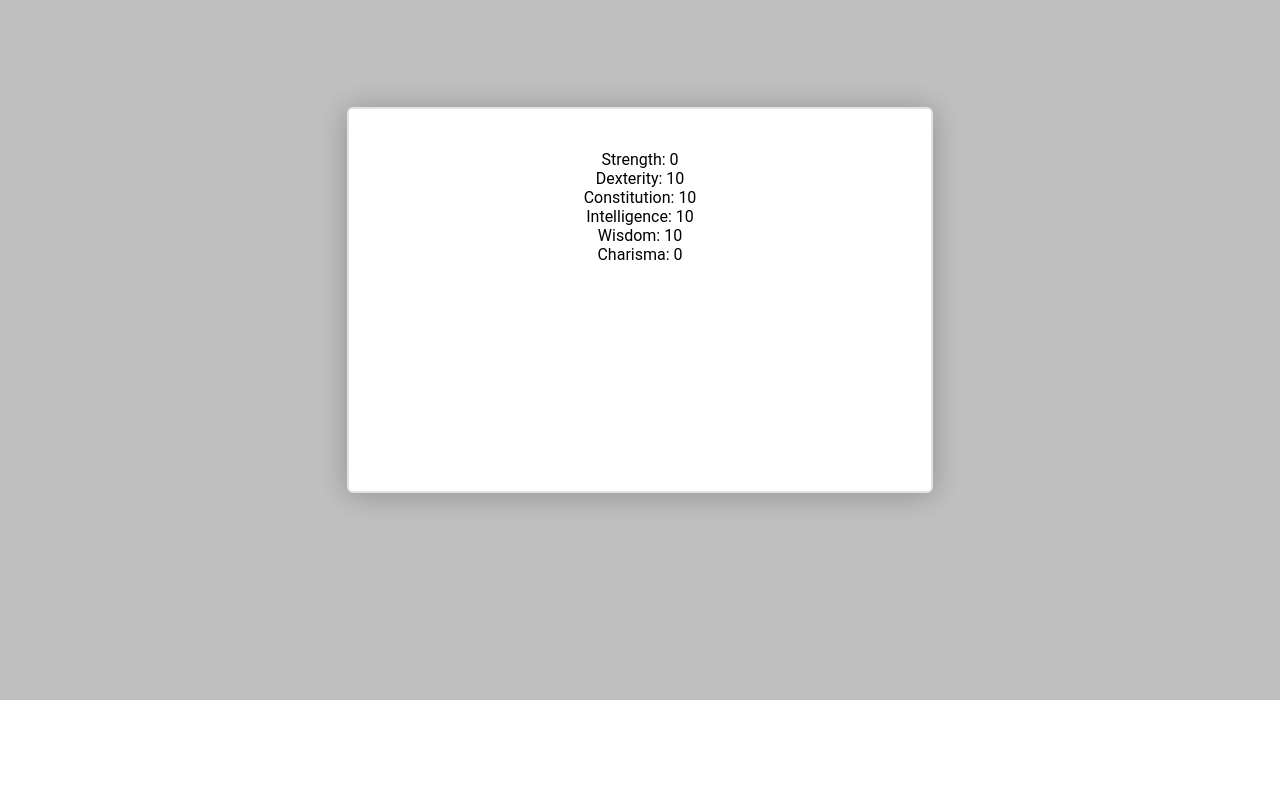
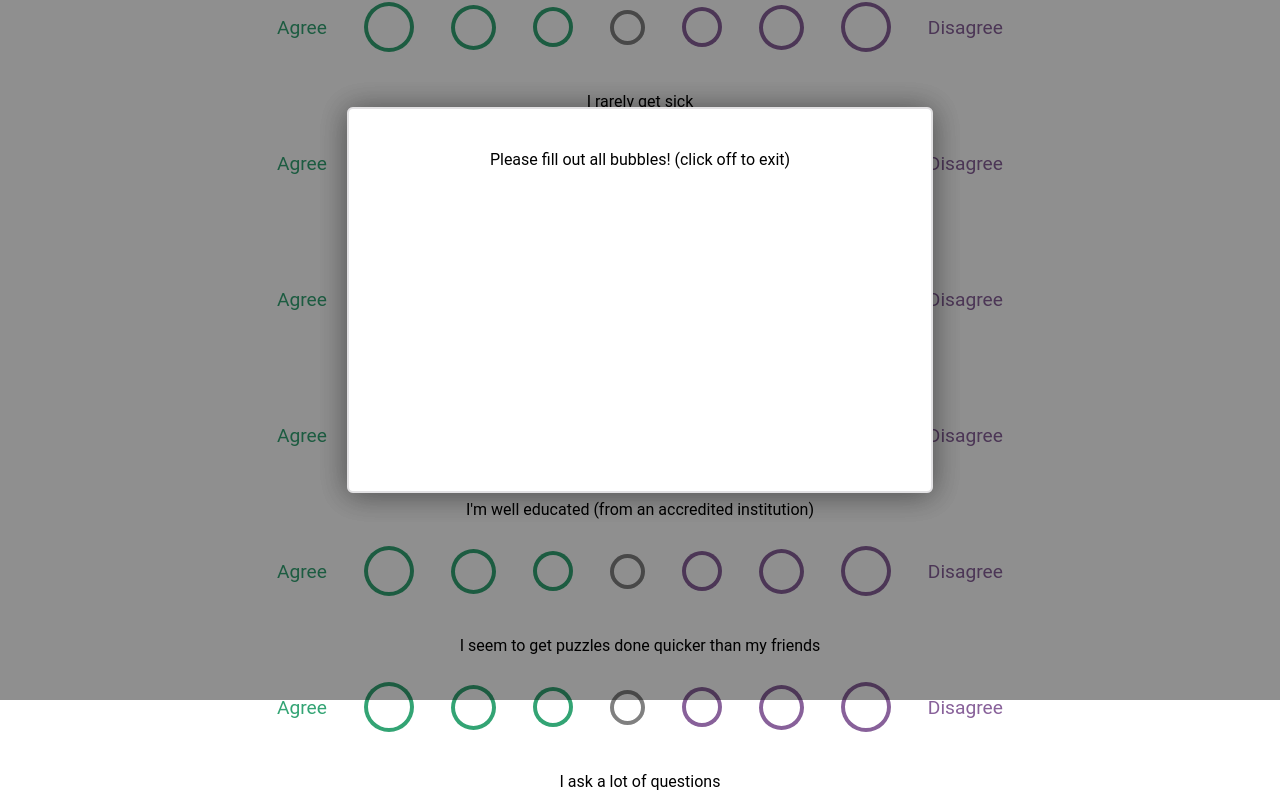
Before and after one commit to JonasKlare/dndquiz, a React (Create React App) app: page / in a window 1280 px wide. Shown: the part 900-1700 px from the top of the page. Before the commit the page ends 800 px from the top, so only its background shows below. Built offline with nearby package versions, Linux system fonts and the light colour scheme.

Commit message:
Adding new questions and fixing up some bugs with the addition

```diff
--- a/package.json
+++ b/package.json
@@ -1,5 +1,6 @@
 {
   "name": "dndquiz",
+  "homepage": "https://jonasklare.github.io/dndquiz",
   "version": "0.1.0",
   "private": true,
   "dependencies": {
--- a/src/Questions.tsx
+++ b/src/Questions.tsx
@@ -1,4 +1,57 @@
 export const Questions: string =
 `I'm stronger than all of my friends,str,1
-I'm cuter than all my friends,cha,1
-I'm sicker than all my friends,cha,1`
+I'll perform feats of athleticism,str,1,
+I exercise consistently,str,1,
+I'm good at catching things- like balls,dex,1,
+I have nice hand writing, dex, 1,
+I'm considered fast, dex, 1,
+I have a fast reaction time (check for yourself at https://humanbenchmark.com/tests/reactiontime),dex,3
+I rarely get sick,con,1
+I'm tire slower than everyone else in group endurance activities (i.e. hiking),con,1,
+I concentrate on things well despite things happening around me,con,1
+I'm well educated (from an accredited institution),int,2,
+I seem to get puzzles done quicker than my friends, int, 1,
+I ask a lot of questions, int, 1,
+I'm cuter than all my friends,cha,1,
+I'm sicker than all my friends,cha,1,
+I consistently journal and/or reflect on happenings in my life,wis,2,
+I have a lot of empathy compared to other people,wis,1,
+I don't hesitate when it comes to decision making,wis,1,
+People seek out my advice for many different kinds of problems,wis,1,
+People see me as a natural leader,cha,1
+I feel confident in social situations,cha,2
+I'm a persuasive person,cha,1
+People often compliment my personality,cha,1
+People often compliment my appearance,cha,1`
+
+
+
+/**
+ * STR: Looking at strength levels
+ *      Strength comparison to friends
+ *      Take a look at skills u may have?
+ * DEX: Good at hand eye coordination, agility, reflexes, fine motor skills, speed
+ *      Skills
+ * CON: Acts of Stamina
+ *      Preventing sickness / strong immunity
+ *      Skills
+ * WIS: Keep a journal
+ *      Empathy, compassion
+ *      Emotional regulation?
+ *      Decisiveness
+ *      Social Advising
+ * INT: Highest level of education (manage state)
+ *      Seem to get things done quicker than friends
+ *      You ask a lot of questions
+ *      High school was easy
+ *      College was easy
+ * CHA: people see you as a natural leader
+ *      you feel confident in social situations
+ *      you're a persuasive person
+ *      people often comment on your personality
+ *      you recieve compliments on your appearance
+ *
+ * Solitude (int) vs Groups (cha)
+ * Follow heart vs brain
+ * easier to continue walking or continue working
+ */
--- a/src/components/bubbleQuestion/BubbleQuestion.tsx
+++ b/src/components/bubbleQuestion/BubbleQuestion.tsx
@@ -10,6 +10,7 @@ import styles from './BubbleQuestion.module.css';
 export interface IBubbleQuestionProps {
     question: String;
     onClick: (id: number) => void;
+    scale?: String[];
 };
 
 export const BubbleQuestion: React.FC<IBubbleQuestionProps> = props => {
@@ -46,48 +47,90 @@ export const BubbleQuestion: React.FC<IBubbleQuestionProps> = props => {
             </div>
 
             <div className={styles.selector}>
-                <div className={styles.agree}>
+                {!props.scale && <div className={styles.agree}>
                     Agree
-                </div>
+                </div>}
+
+                <div>
+                    {props.scale && <div className={styles.scaleText}>
+                        {props.scale[0]}
+                    </div>}
 
                     <div onClick={() => handleClickCircle(0)} className={styles.largeContainer}>
                         {selected[0] && <div className={styles.leftCircleSelected} />}
                         {!selected[0] && <div className={styles.leftCircle} />}
                     </div>
+                </div>
+
+                <div>
+                    {props.scale && <div className={styles.scaleText}>
+                        {props.scale[1]}
+                    </div>}
 
                     <div onClick={() => handleClickCircle(1)} className={styles.medContainer}>
                         {selected[1] && <div className={styles.leftCircleSelected} />}
                         {!selected[1] && <div className={styles.leftCircle} />}
                     </div>
+                </div>
+
+                <div>
+                    {props.scale && <div className={styles.scaleText}>
+                        {props.scale[2]}
+                    </div>}
 
                     <div onClick={() => handleClickCircle(2)} className={styles.smallContainer}>
                         {selected[2] && <div className={styles.leftCircleSelected} />}
                         {!selected[2] && <div className={styles.leftCircle} />}
                     </div>
+                </div>
+
+                <div>
+                    {props.scale && <div className={styles.scaleText}>
+                        {props.scale[3]}
+                    </div>}
 
                     <div onClick={() => handleClickCircle(3)} className={styles.tinyContainer}>
                         {selected[3] && <div className={styles.neutralCircleSelected} />}
                         {!selected[3] && <div className={styles.neutralCircle} />}
                     </div>
+                </div>
+
+                <div>
+                    {props.scale && <div className={styles.scaleText}>
+                        {props.scale[4]}
+                    </div>}
 
                     <div onClick={() => handleClickCircle(4)} className={styles.smallContainer}>
                         {selected[4] && <div className={styles.rightCircleSelected} />}
                         {!selected[4] && <div className={styles.rightCircle} />}
                     </div>
+                </div>
+
+                <div>
+                    {props.scale && <div className={styles.scaleText}>
+                        {props.scale[5]}
+                    </div>}
 
                     <div onClick={() => handleClickCircle(5)} className={styles.medContainer}>
                         {selected[5] && <div className={styles.rightCircleSelected} />}
                         {!selected[5] && <div className={styles.rightCircle} />}
                     </div>
+                </div>
+
+                <div>
+                    {props.scale && <div className={styles.scaleText}>
+                        {props.scale[5]}
+                    </div>}
 
                     <div onClick={() => handleClickCircle(6)} className={styles.largeContainer}>
                         {selected[6] && <div className={styles.rightCircleSelected} />}
                         {!selected[6] && <div className={styles.rightCircle} />}
                     </div>
+                </div>
 
-                <div className={styles.disagree}>
+                {!props.scale && <div className={styles.disagree}>
                     Disagree
-                </div>
+                </div>}
             </div>
         </div>
     )
--- /dev/null
+++ b/src/components/notFilledModal/NotFilledModal.module.css
@@ -0,0 +1,45 @@
+.root {
+    position: fixed;
+    left: 0;
+    top: 0;
+    width: 100vw;
+    height: 100vh;
+    z-index: 10000;
+    overflow-y: hidden;
+}
+
+    .root.visible {
+        transform: translateY(0);
+    }
+
+    .root.hidden {
+        transform: translateY(100vh);
+        transition: transform;
+    }
+
+    .backdrop {
+        width: 100%;
+        height: 100%;
+        background: rgb(0,0,0,.25);
+    }
+
+    .modal {
+        position: fixed;
+        left: 50%;
+        top: 50%;
+        transform: translate(-50%, -50%);
+        max-width: 90vw;
+        max-height: 90vh;
+        overflow: auto;
+        border-radius: 6px;
+        box-shadow: 0 2px 30px 0 rgba(0, 0, 0, 0.25);
+        border: 2px solid #e2e1e3;
+        background-color: #fff;
+        padding: 16px;
+      }
+
+        .response {
+            padding: 25px;
+            width: 500px;
+            height: 300px;
+        }
--- /dev/null
+++ b/src/components/notFilledModal/NotFilledModal.tsx
@@ -0,0 +1,44 @@
+import _ from 'lodash';
+import * as React from 'react';
+
+import styles from './NotFilledModal.module.css';
+
+export interface INotFilledModalProps {
+    visible: boolean;
+
+    onClose: () => void;
+};
+
+
+export const NotFilledModal: React.FC<INotFilledModalProps> = props => {
+    const refContainer = React.useRef<HTMLDivElement | null>(null);
+
+    React.useEffect(() => {
+        function handleWheel(event: MouseEvent) {
+            const elContainer = refContainer.current;
+            if(elContainer && event.target && props.visible) {
+                event.preventDefault();
+            }
+
+        }
+
+        document.addEventListener('wheel', handleWheel, {passive: false});
+        return () => document.removeEventListener('wheel', handleWheel);
+    }, [props]);
+
+    return (
+        <div
+            ref={refContainer}
+            className={`${styles.root} ${props.visible ? styles.visible : styles.hidden}`}>
+            <div
+                className={styles.backdrop}
+                onClick={props.onClose} />
+
+            <div className={styles.modal}>
+                <div className={styles.response}>
+                    Please fill out all bubbles! (click off to exit)
+                </div>
+            </div>
+        </div>
+    );
+}
--- a/src/dataService.tsx
+++ b/src/dataService.tsx
@@ -17,6 +17,9 @@ export const convertCsvToData = () => {
 
     const fullData = _.map(rows, row => {
         const delimitedInfo = _.split(row, ',')
+
+        //Check if the size is of size 9, if it is, interpret that as a scale
+
         return ({
             question: delimitedInfo[0],
             attribute: delimitedInfo[1],
--- a/src/pages/dndQuiz/DndQuiz.tsx
+++ b/src/pages/dndQuiz/DndQuiz.tsx
@@ -8,6 +8,7 @@ import { FacebookIcon, FacebookShareButton,
 
 import { BubbleQuestion } from '../../components/bubbleQuestion/BubbleQuestion';
 import { AnswerModal } from '../../components/answerModal/AnswerModal';
+import { NotFilledModal } from '../../components/notFilledModal/NotFilledModal';
 
 import styles from './DndQuiz.module.css';
 
@@ -19,9 +20,9 @@ export interface IDndQuizProps {
 
 
 export const DndQuiz: React.FC<IDndQuizProps> = props => {
-    //TODO(jonask): change the website link once we have a website!
-    const websiteLink = "https://www.jonasklare.com";
+    const websiteLink = "https://jonasklare.github.io/dndquiz/";
     const [isAnswerVisible, setIsAnswerVisible] = React.useState(false);
+    const [isNotFilledVisible, setIsNotFilledVisible] = React.useState(false);
     const [data, setData] = React.useState(_.map(dataService.convertCsvToData(), row => {
         return {
             ...row,
@@ -41,6 +42,12 @@ export const DndQuiz: React.FC<IDndQuizProps> = props => {
                 result={result}
                 visible={isAnswerVisible} />
 
+            <NotFilledModal
+                onClose={() => {
+                    setIsNotFilledVisible(!isNotFilledVisible);
+                }}
+                visible={isNotFilledVisible} />
+
             {_.map(data, (row, index) => (
                 <BubbleQuestion
                     onClick={(id) => {
@@ -59,16 +66,20 @@ export const DndQuiz: React.FC<IDndQuizProps> = props => {
             <div
                 className={styles.submitButton}
                 onClick={() => {
-                    let hasUnfilledSelection = true;
+                    let hasUnfilledSelection = false;
                     _.map(data, row => {
-                        if ((row.selected-3) === -1) {
-                            hasUnfilledSelection = false;
+                        if ((row.selected) === -1) {
+                            hasUnfilledSelection = true;
                         }
                     });
 
-                    if (hasUnfilledSelection) {
+                    if (!hasUnfilledSelection) {
                         setResult(calculateResults(data))
                         setIsAnswerVisible(!isAnswerVisible)
+                    }
+                    else {
+                        console.log("not filled")
+                        setIsNotFilledVisible(!isNotFilledVisible)
                     }
                 }}>
                 <div className={styles.submitButtonText}>
@@ -146,30 +157,32 @@ const calculateResults = (data: ISelectedQuestionData[]) => {
     //Could use this switch statement to store which sections aren't finished in the form Whenever there is a 0 value,
     //  add to a 'missing val' block
     _.map(data, row => {
+
+        const calculatedValue = 6 - row.selected;
         switch(row.attribute) {
             case "str":
-                console.log(row)
-                statBlock.str += row.selected * row.value;
+                statBlock.str += calculatedValue * row.value;
                 maxStatBlock.str += maxSelectedValue * row.value
                 break;
             case "dex":
-                statBlock.dex += row.selected * row.value;
+                statBlock.dex += calculatedValue * row.value;
                 maxStatBlock.dex += maxSelectedValue * row.value
                 break;
             case "con":
-                statBlock.con += row.selected * row.value;
+                statBlock.con += calculatedValue * row.value;
                 maxStatBlock.con += maxSelectedValue * row.value
                 break;
             case "int":
-                statBlock.int += row.selected * row.value;
+                statBlock.int += calculatedValue * row.value;
                 maxStatBlock.wis += maxSelectedValue * row.value
                 break;
             case "wis":
-                statBlock.wis += row.selected * row.value;
-                maxStatBlock.int += maxSelectedValue * row.value
+                statBlock.wis += calculatedValue * row.value;
+                maxStatBlock.wis += maxSelectedValue * row.value
+                //console.log("wisdom", statBlock.wis)
                 break;
             case "cha":
-                statBlock.cha += row.selected * row.value;
+                statBlock.cha += calculatedValue * row.value;
                 maxStatBlock.cha += maxSelectedValue * row.value
                 break;
         }
```
Lines whose indentation alone changed are shown as unchanged.
